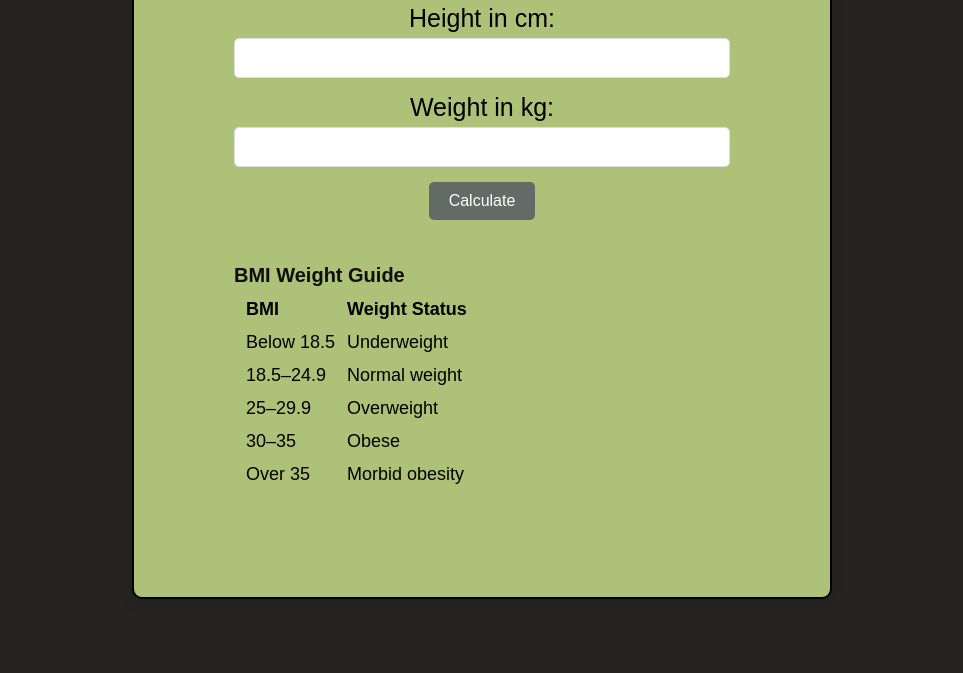
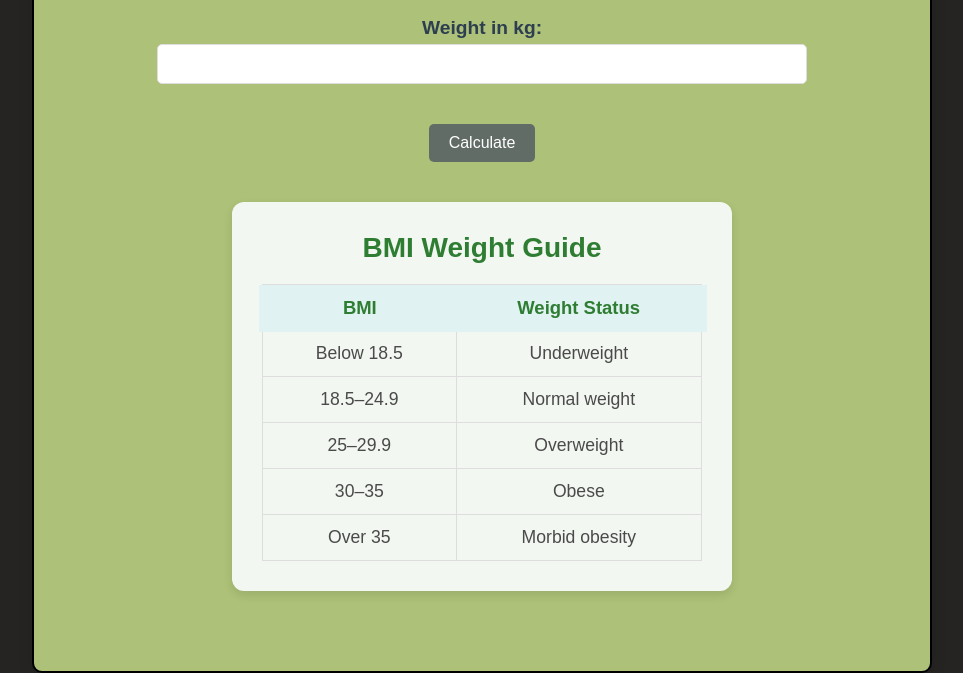
Before and after one commit to nitin-04/bmi, a plain HTML site: page index.html in a window 1280 px wide. Shown: the part 182-855 px from the top of the page, without its empty margins (158-1121 px from the left). Before the commit the page ends 800 px from the top, so only its background shows below. Drawn offline with Linux system fonts and the light colour scheme.

Commit message:
Refactor BMI calculator layout and improve input validation

```diff
--- a/index.html
+++ b/index.html
@@ -21,6 +21,7 @@
             </p>
             <button>Calculate</button>
             <div id="results"></div>
+            <div class="weight-guide-wrapper">
                 <div class="weight-guide">
                     <h2>BMI Weight Guide</h2>
                     <table>
@@ -46,11 +47,12 @@
                         </tr>
                         <tr>
                             <td>Over 35</td>
-                        <td> Morbid obesity</td>
+                            <td>Morbid obesity</td>
                         </tr>
                     </table>
+                </div>
+            </div>
 
-            </div>
         </form>
     </div>
     <script src="script.js"></script>
--- a/script.js
+++ b/script.js
@@ -1,30 +1,37 @@
-const forms = document.querySelector('form');
+const form = document.querySelector('form');
+const result = document.querySelector('#results');
 
-forms.addEventListener('submit', function (e) {
+form.addEventListener('submit', function (e) {
     e.preventDefault();
 
-    const hght = parseInt(document.querySelector('#height').value)
-    const wght = parseInt(document.querySelector('#weight').value)
-    const result = document.querySelector('#results')
+    // Get height and weight values
+    const height = parseFloat(document.querySelector('#height').value);
+    const weight = parseFloat(document.querySelector('#weight').value);
 
-    if (hght === '' || hght <= 0 || isNaN(hght)) {
-        result.innerHTML = "please give a valid height"
+    // Validate inputs
+    if (isNaN(height) || height <= 0) {
+        result.innerHTML = "Please provide a valid height.";
+        return;
+    } else if (isNaN(weight) || weight <= 0) {
+        result.innerHTML = "Please provide a valid weight.";
+        return;
     }
-    else if (wght === '' || wght <= 0 || isNaN(wght)) {
-        result.innerHTML = "please give a valid Weight"
+
+    // Calculate BMI
+    const bmi = (weight / ((height * height) / 10000)).toFixed(2);
+
+    // Determine BMI category
+    let message = `Your BMI is ${bmi}. `;
+    if (bmi <= 18.5) {
+        message += "You are underweight.";
+    } else if (bmi > 18.5 && bmi <= 24.9) {
+        message += "You have a normal weight.";
+    } else if (bmi >= 25 && bmi <= 29.9) {
+        message += "You are overweight.";
+    } else {
+        message += "You are obese.";
     }
-    else {
-        const bmi = (wght / ((hght * hght) / 10000)).toFixed(2);
-        let message = `Your BMI is ${bmi}.`;
-        if (bmi <= 18.5) {
-            message += "You are under-Weight"
-        }
-        else if (bmi > 18.5 && bmi <= 24.9) {
-            message += "You have a Normal Weight"
-        }
-        else {
-            message += "You are Over-Weight"
-        }
-        result.innerHTML = `<span>${message}</span>`;
-    }
+
+    // Display result
+    result.innerHTML = `<span>${message}</span>`;
 });
--- a/style.css
+++ b/style.css
@@ -17,43 +17,43 @@ body {
 
 
 h1 {
-    margin-bottom: 20px;
+    margin-bottom: 40px;
     font-size: 40px;
     color: #000000;
-    text-decoration: underline;
-
 }
 
 .container {
     background-color: #adc178;
-    padding: 100px;
+    padding: 80px;
     border-radius: 10px;
     box-shadow: 0 5px 15px rgba(0, 0, 0, 0.1);
-    max-width: 700px;
+    max-width: 900px;
     width: 100%;
     text-align: center;
     border: solid 2px;
+
 }
 
 form p {
-    margin-bottom: 15px;
+    margin-bottom: 20px;
 }
 
 label {
-    font-size: 25px;
-    color: #000000;
-    text-decoration: solid;
+    font-size: 1.2rem;
+    color: #2c3e50;
+    font-weight: 600;
 }
 
 table {
-    font-size: large;
-    border-spacing: 12px;
+    font-size: 1.1rem;
+    border-spacing: 16px;
+    width: 100%;
 
 }
 
 
 input[type="text"] {
-    width: 100%;
+    width: 650px;
     padding: 10px;
     border: 1px solid #ddd;
     border-radius: 5px;
@@ -75,6 +75,7 @@ button {
     border-radius: 5px;
     font-size: 16px;
     cursor: pointer;
+    margin: 20px;
 }
 
 button:hover {
@@ -90,23 +91,57 @@ button:hover {
     color: #333;
 }
 
-.weight-guide {
-    margin-top: 30px;
-    text-align: left;
+.weight-guide-wrapper {
+    display: flex;
+    justify-content: center;
+    align-items: center;
 }
 
-.weight-guide h2 {
-    font-size: 20px;
-    margin-top: 44px;
-    color: #0f0e0e;
+.weight-guide {
+    background: #f2f7f1;
+    padding: 30px;
+    border-radius: 12px;
+    box-shadow: 0 4px 10px rgba(0, 0, 0, 0.1);
+    width: 100%;
+    max-width: 500px;
 }
 
-.weight-guide p {
-    font-size: 16px;
-    color: #232222;
-    margin-bottom: 5px;
+
+.weight-guide h2 {
+    font-size: 1.75rem;
+    margin-bottom: 20px;
+    text-align: center;
+    color: #2e7d32;
 }
 
-.weight-guide p span {
-    font-weight: bolder;
+.weight-guide table {
+    width: 100%;
+    border-collapse: collapse;
+    text-align: left;
+    margin-top: 15px;
 }
+
+.weight-guide th,
+.weight-guide td {
+    padding: 12px;
+    border: 1px solid #ddd;
+}
+
+.weight-guide th,
+td:hover {
+    transform: scale(1.05);
+    box-shadow: 0 6px 12px rgba(165, 135, 135, 0.1);
+    transition: all 0.3s ease-in-out;
+    background-color: #adc178;
+}
+
+.weight-guide th {
+    background-color: #e0f2f1;
+    color: #2e7d32;
+    text-align: center;
+}
+
+.weight-guide td {
+    color: #4a4a4a;
+    text-align: center;
+}
```
Lines whose indentation alone changed are shown as unchanged.
